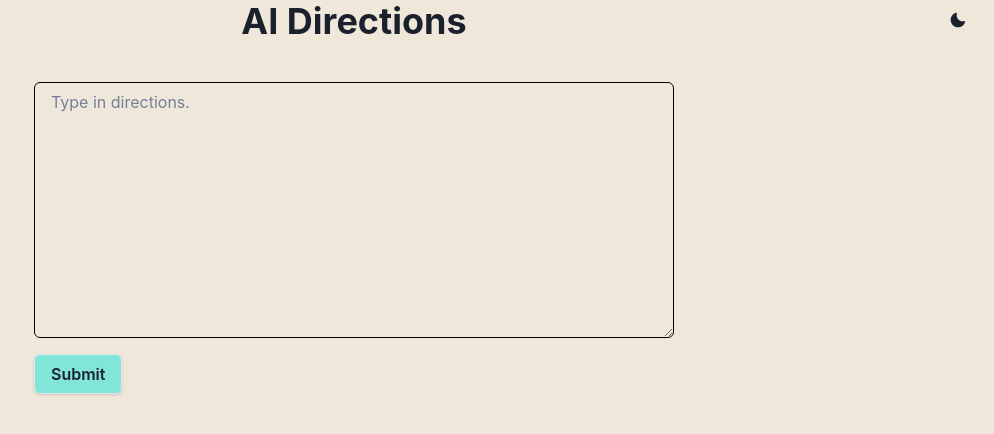
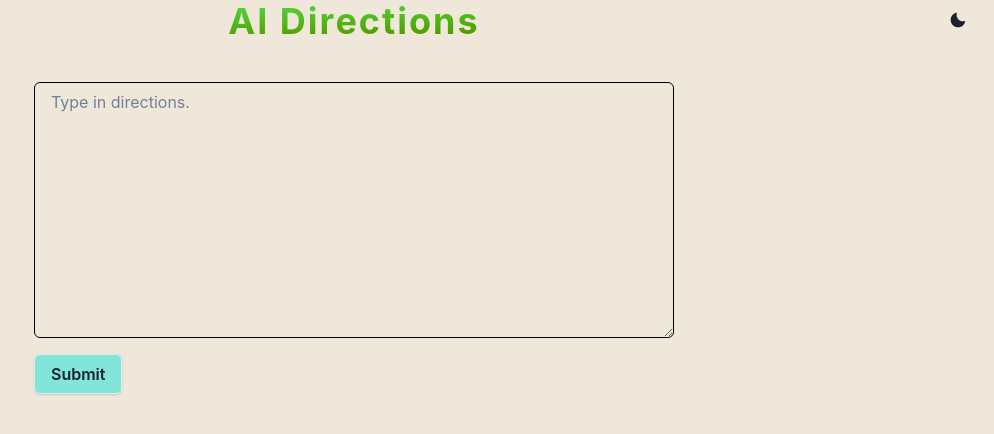
Before and after one commit to Johnnie71/OpenAI, a Next.js app: page / in a window 1280 px wide. Shown: the top 434 px of the page, without its empty margins (286-1280 px from the left). Built offline with nearby package versions, Linux system fonts and the light colour scheme.

Commit message:
color hue change for header

```diff
--- a/styles/globals.css
+++ b/styles/globals.css
@@ -14,3 +14,25 @@ a {
 * {
 	box-sizing: border-box;
 }
+
+@-webkit-keyframes hue {
+	from {
+		-webkit-filter: hue-rotate(0deg);
+	}
+	to {
+		-webkit-filter: hue-rotate(-360deg);
+	}
+}
+
+.header {
+	font-family: "sans-serif";
+	font-size: 4rem;
+	letter-spacing: 2px;
+	text-align: center;
+	color: #f35626;
+	background-image: -webkit-linear-gradient(92deg, #f35626, #feab3a);
+	background-clip: border-box;
+	-webkit-background-clip: text;
+	-webkit-text-fill-color: transparent;
+	-webkit-animation: hue 10s infinite linear;
+}
```
Lines whose indentation alone changed are shown as unchanged.
